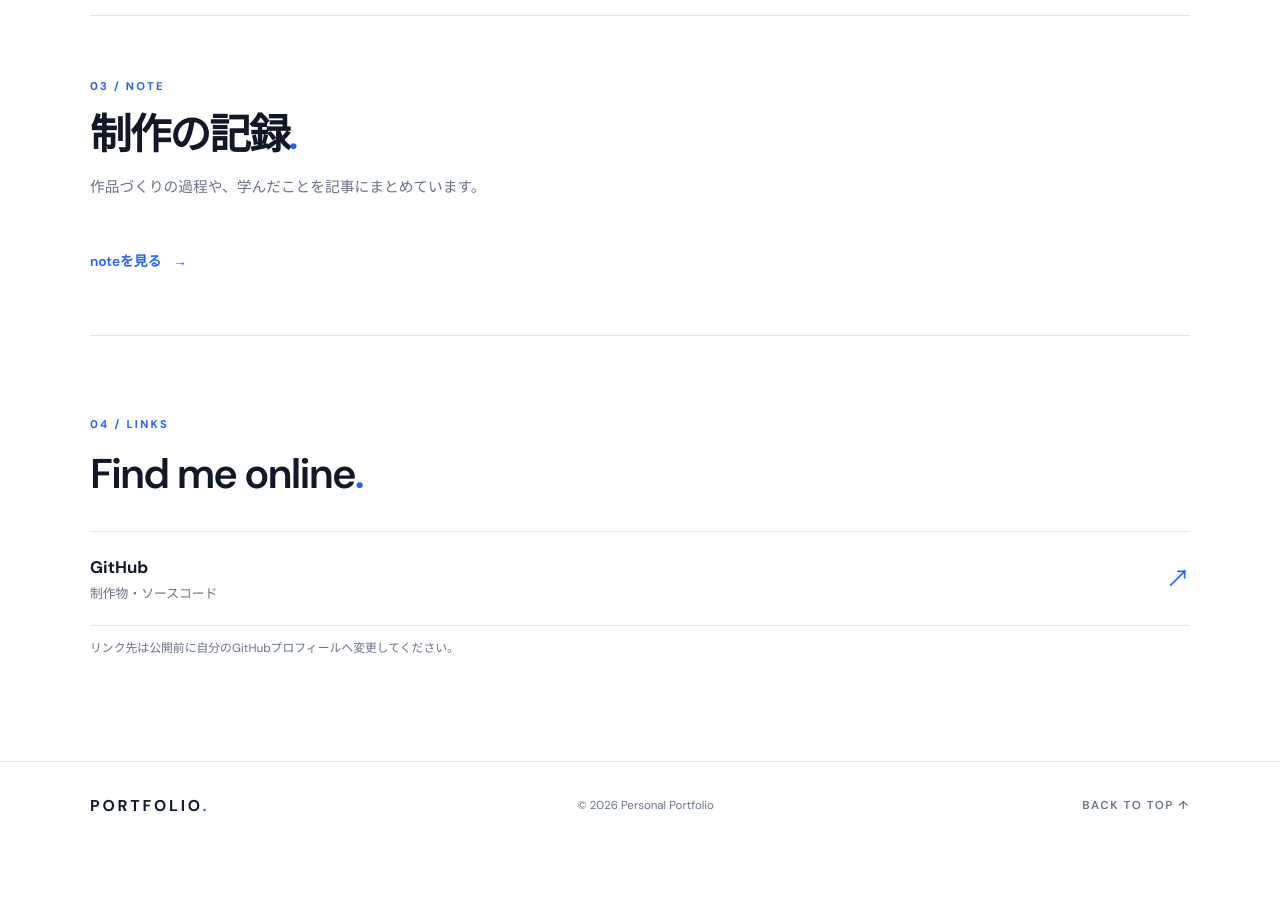
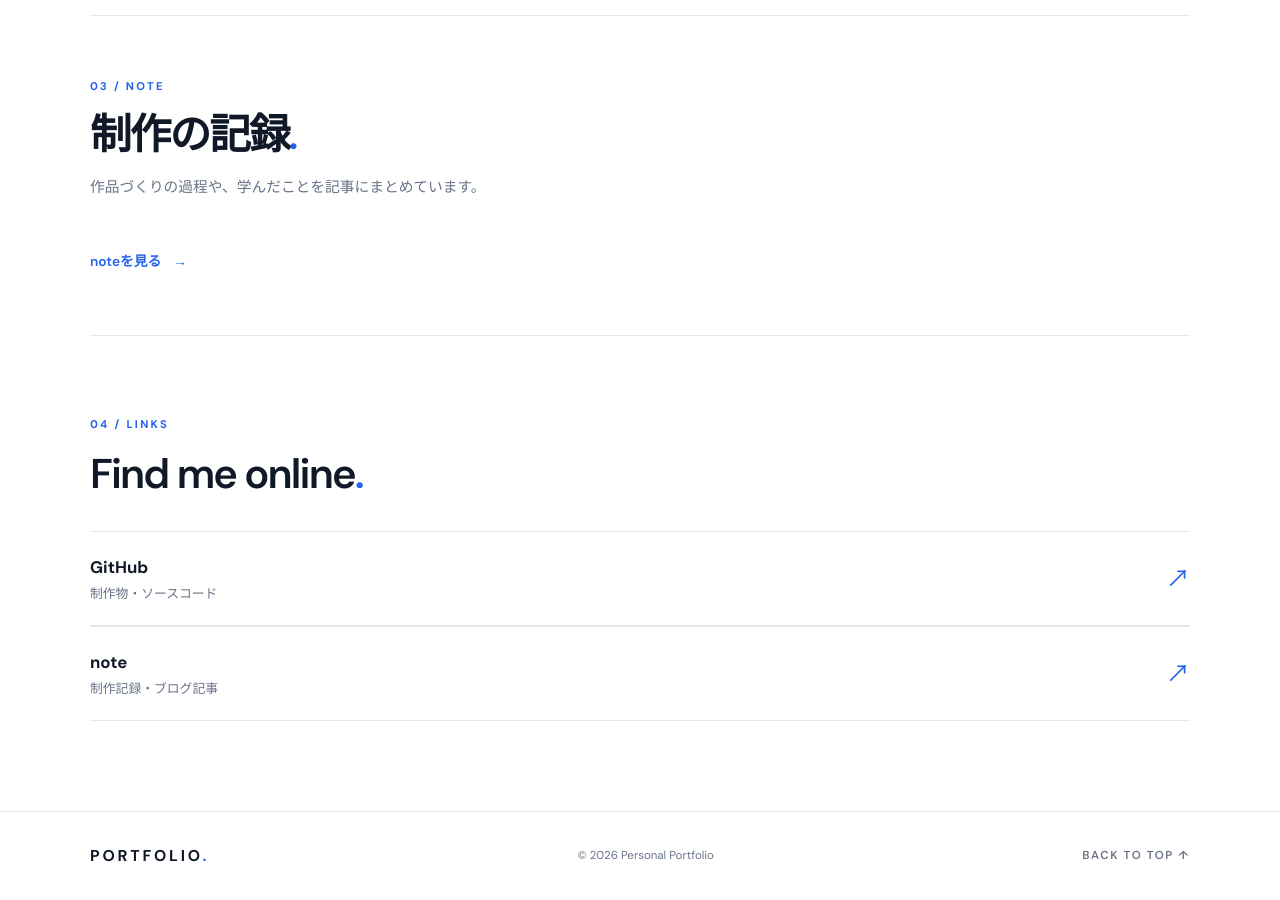
Before and after one commit to Lifons233879/personal-portfolio, a Jekyll site: the page index.html, which Jekyll copies as it is, in a window 1280 px wide and 900 px high, scrolled down 1722 px. Built offline with Jekyll 4.4.1, drawn with Linux system fonts in a browser that asks for light colours; before the commit the page ends 2572 px from its top, so only the background shows below that.

Commit message:
Update external links in index.html
Added a new external link to a note article and removed a note about changing the GitHub profile link.

```diff
--- a/index.html
+++ b/index.html
@@ -101,7 +101,11 @@
       <a class="external-link reveal" href="https://github.com/Lifons233879" target="_blank" rel="noreferrer">
         <span><strong>GitHub</strong><small>制作物・ソースコード</small></span><span class="external-arrow" aria-hidden="true">↗</span>
       </a>
-      <p class="small-note">リンク先は公開前に自分のGitHubプロフィールへ変更してください。</p>
+
+      <a class="external-link reveal" href="https://note.com/lifons32" target="_blank" rel="noopener noreferrer">
+        <span><strong>note</strong><small>制作記録・ブログ記事</small></span><span class="external-arrow" aria-hidden="true">↗</span>
+      </a>
+
     </section>
   </main>
 
```
